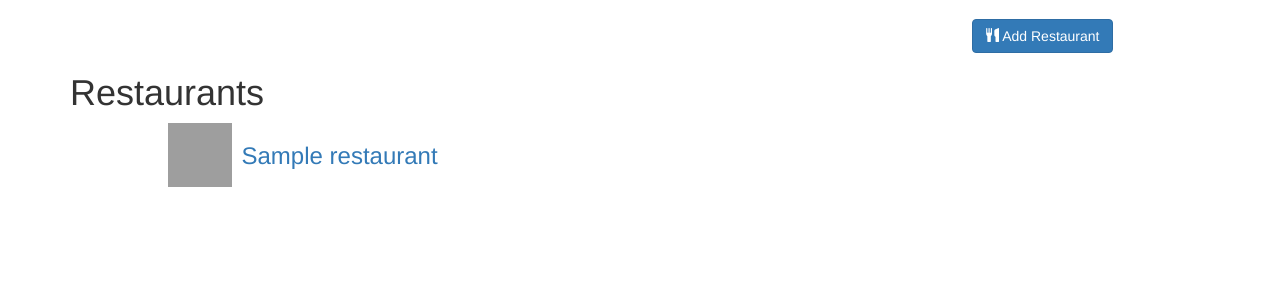
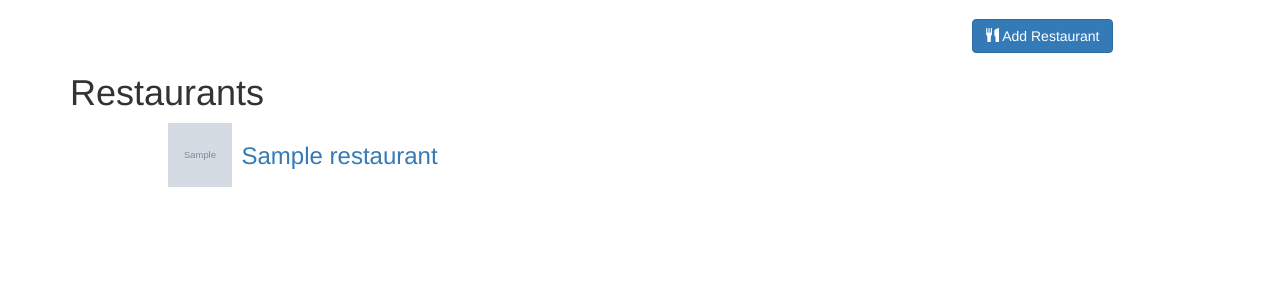
Before and after one commit to iraquitan/udacity-fsnd-restaurant-menu, a Flask app: template restaurant_menu/templates/restaurants.html in a window 1280 px wide. Shown: the part 51-351 px from the top of the page. Run offline with Flask 2, Linux system fonts and the light colour scheme; the template is opened without the code that fills it: most values are stand-ins (such as "Sample title", 1, 10 or a date in 2020); grey boxes marked "Sample" are stand-in pictures; some libraries are stand-ins or nearby versions; grey boxes are pictures that could not be loaded.

Commit message:
feat: Add creator picture to restaurant list

```diff
--- a/restaurant_menu/templates/restaurants.html
+++ b/restaurant_menu/templates/restaurants.html
@@ -32,13 +32,19 @@
             {% for restaurant in restaurants %}
                 <div class="media">
                     <div class="media-left">
+                      {% if restaurant.user.picture %}
                         <a href="{{url_for('restaurant_menu', restaurant_id=restaurant.id)}}">
-                  <img height="64" width="64" class="media-object" src="http://www.lacartes.com/images/no_image_placeholder.png" alt="{{restaurant.name}}">
+                            <img height="64" width="64" class="media-object" src="{{ restaurant.user.picture }}" alt="{{ restaurant.name }}">
                         </a>
+                      {% else %}
+                        <a href="{{url_for('restaurant_menu', restaurant_id=restaurant.id)}}">
+                            <img height="64" width="64" class="media-object" src="http://www.lacartes.com/images/no_image_placeholder.png" alt="{{ restaurant.name }}">
+                        </a>
+                      {% endif %}
                     </div>
                     <div class="media-body">
-                  <a href = "{{url_for('restaurant_menu', restaurant_id=restaurant.id)}}">
-                      <h3>{{restaurant.name}}</h3>
+                        <a href = "{{ url_for('restaurant_menu', restaurant_id=restaurant.id) }}">
+                            <h3>{{ restaurant.name }}</h3>
                         </a>
                     </div>
                 </div>
```
Lines whose indentation alone changed are shown as unchanged.
